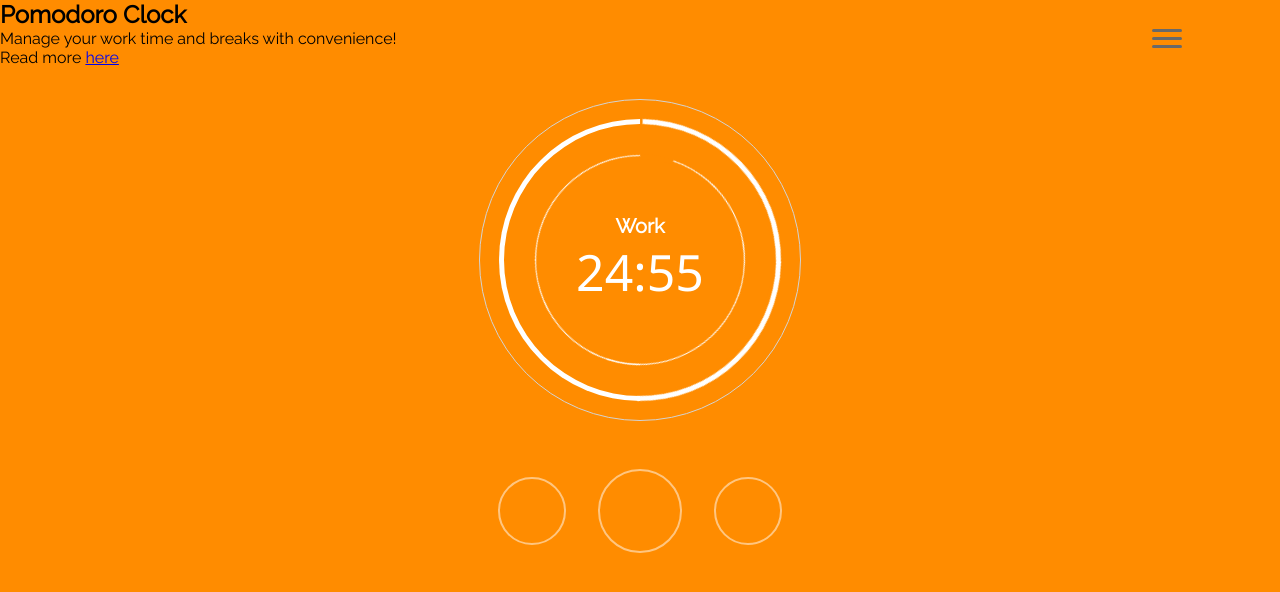
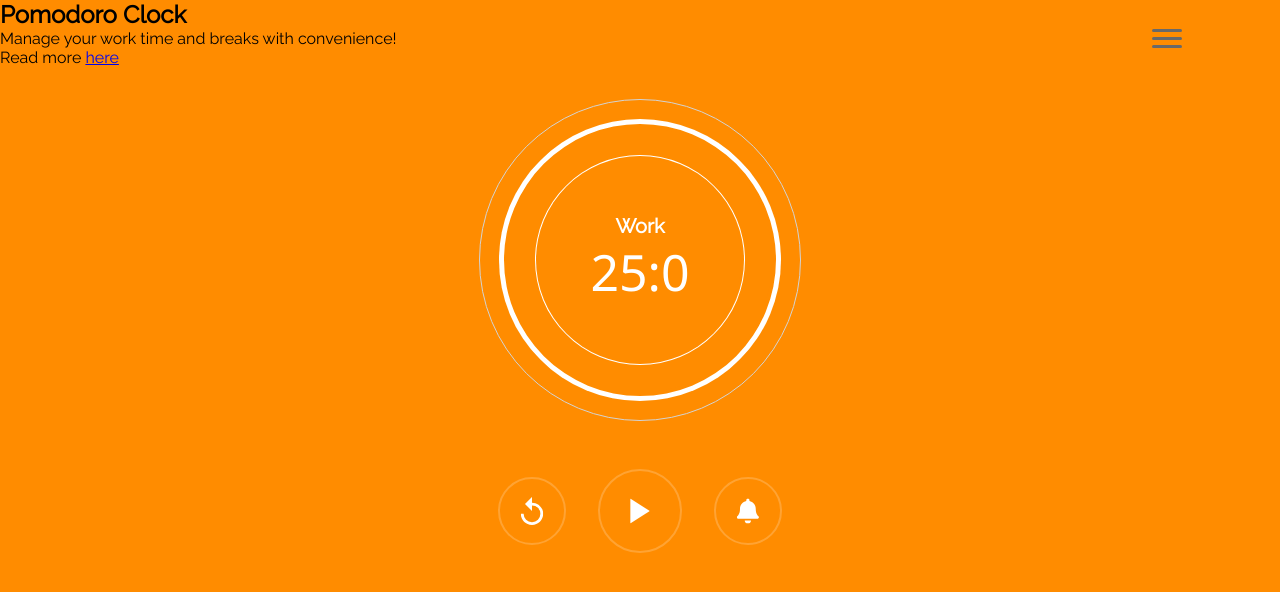
Before and after one commit to JayCodist/pomodoro-clock, a React app: page / in a window 1280 px wide. Built offline with nearby package versions, Linux system fonts and the light colour scheme.

Commit message:
added tooltips and moved state up -Johnson

```diff
--- a/src/components/Notifications.js
+++ b/src/components/Notifications.js
@@ -3,7 +3,13 @@ import React from 'react';
 
 export default props =>
 (
-	<div className={props.className} >
-
+	<div className={props.className} onClick={props.onClick} >
+		<span className="tooltiptext">{props.shouldAllowNotifs ? "Disable sounds" : "Enable sounds"}</span>
+		{
+			props.shouldAllowNotifs ?
+			(<svg height="18px" aria-hidden="true" focusable="false" data-prefix="fas" data-icon="bell" className="svg-inline--fa fa-bell fa-w-14" role="img" xmlns="http://www.w3.org/2000/svg" viewBox="0 0 448 512"><path fill="currentColor" d="M224 512c35.32 0 63.97-28.65 63.97-64H160.03c0 35.35 28.65 64 63.97 64zm215.39-149.71c-19.32-20.76-55.47-51.99-55.47-154.29 0-77.7-54.48-139.9-127.94-155.16V32c0-17.67-14.32-32-31.98-32s-31.98 14.33-31.98 32v20.84C118.56 68.1 64.08 130.3 64.08 208c0 102.3-36.15 133.53-55.47 154.29-6 6.45-8.66 14.16-8.61 21.71.11 16.4 12.98 32 32.1 32h383.8c19.12 0 32-15.6 32.1-32 .05-7.55-2.61-15.27-8.61-21.71z"></path></svg>)
+			:
+			(<svg height="18px" aria-hidden="true" focusable="false" data-prefix="fas" data-icon="bell-slash" className="svg-inline--fa fa-bell-slash fa-w-20" role="img" xmlns="http://www.w3.org/2000/svg" viewBox="0 0 640 512"><path fill="currentColor" d="M633.82 458.1l-90.62-70.05c.19-1.38.8-2.66.8-4.06.05-7.55-2.61-15.27-8.61-21.71-19.32-20.76-55.47-51.99-55.47-154.29 0-77.7-54.48-139.9-127.94-155.16V32c0-17.67-14.32-32-31.98-32s-31.98 14.33-31.98 32v20.84c-40.33 8.38-74.66 31.07-97.59 62.57L45.47 3.37C38.49-2.05 28.43-.8 23.01 6.18L3.37 31.45C-2.05 38.42-.8 48.47 6.18 53.9l588.35 454.73c6.98 5.43 17.03 4.17 22.46-2.81l19.64-25.27c5.42-6.97 4.17-17.02-2.81-22.45zM157.23 251.54c-8.61 67.96-36.41 93.33-52.62 110.75-6 6.45-8.66 14.16-8.61 21.71.11 16.4 12.98 32 32.1 32h241.92L157.23 251.54zM320 512c35.32 0 63.97-28.65 63.97-64H256.03c0 35.35 28.65 64 63.97 64z"></path></svg>)
+		}
 	</div>
 )
--- a/src/components/Reset.js
+++ b/src/components/Reset.js
@@ -3,7 +3,8 @@ import React from 'react';
 
 export default props =>
 (
-	<div className={props.className} >
-
+	<div className={props.className} onClick={props.onClick} >
+		<span className="tooltiptext">Reset current timer</span>
+		<svg width="16" height="20" xmlns="http://www.w3.org/2000/svg"><path d="M8 4.023c4.398 0 8 3.556 8 7.954 0 4.397-3.602 8-8 8s-8-3.603-8-8h2.012A5.97 5.97 0 0 0 8 17.965a5.97 5.97 0 0 0 5.988-5.988A5.97 5.97 0 0 0 8 5.988v4.024L2.994 5.006 8 0v4.023z" fill="#FFF" fillRule="nonzero"></path></svg>
 	</div>
 )
--- a/src/components/Start.js
+++ b/src/components/Start.js
@@ -3,7 +3,17 @@ import React from 'react';
 
 export default props =>
 (
-	<div className={props.className} style={{height: '5rem', width: '5rem'}}>
-
+	<div
+		className={props.className}
+		style={{height: '5rem', width: '5rem'}}
+		onClick={props.onClick}
+	>
+		<span id="start-tooltip" className="tooltiptext">{props.shouldShowPlay ? "Start current timer" : "Pause current timer"}</span>
+		{
+			props.shouldShowPlay ?
+			(<svg width="14" height="18" xmlns="http://www.w3.org/2000/svg"><path d="M0 0l14 9-14 9z" fill="#FFF" fillRule="nonzero"></path></svg>)
+			:
+			(<svg width="14" height="12" xmlns="http://www.w3.org/2000/svg"><path d="M8.016.016H12v13.968H8.016V.016zM0 13.984V.016h3.984v13.968H0z" fill="#FFF" fillRule="nonzero"></path></svg>)
+		}
 	</div>
 )
--- a/src/components/Timer.js
+++ b/src/components/Timer.js
@@ -4,14 +4,18 @@ import '../styles/Timer.css';
 
 export default props =>
 {
-	const [categoryName, setCategoryName] = React.useState("Work");
-	const [initialCategoryValue, setInitialCategoryValue] = React.useState(1500);
-	const [categoryValue, setCategoryValue] = React.useState(initialCategoryValue);
 	const [shouldShowColon, setShouldShowColon] = React.useState(true);
 	const [rotateAngleMain, setRotateAngleMain] = React.useState(45);
 	const [isSecondHalfMain, setIsSecondHalfMain] = React.useState(false);
 	const [rotateAngleInner, setRotateAngleInner] = React.useState(45);
 	const [isSecondHalfInner, setIsSecondHalfInner] = React.useState(false);
+	const {
+		categoryValue,
+		setCategoryValue,
+		initialCategoryValue,
+		categoryName,
+		shouldPlay
+	} = props;
 
 	const performCountdown = () =>
 	{
@@ -32,9 +36,9 @@ export default props =>
 		setCategoryValue(categoryValue - 1);
 	}
 
-	useInterval(() => performCountdown(), 1000);
+	useInterval(() => performCountdown(), shouldPlay ? 1000 : null);
 
-	useInterval(() => setShouldShowColon(!shouldShowColon), 500);
+	useInterval(() => setShouldShowColon(!shouldShowColon), shouldPlay ? 500 : null);
 
 	return (
 		<div id="countdown-container">
--- a/src/components/TimerSection.js
+++ b/src/components/TimerSection.js
@@ -22,6 +22,17 @@ const styles =
 
 export default props =>
 {
+	const {
+		shouldAllowNotifs,
+		shouldShowPlay,
+		togglePlayStatus,
+		toggleNotifStatus,
+		initialCategoryValue,
+		resetCategoryValue,
+		categoryValue,
+		setCategoryValue,
+		categoryName
+	} = props;
 	let width = props.isFullScreen ? '100%' : '60%';
 	return (
 	<section id="timer-section" style={{...styles.section, width: width}} >
@@ -31,11 +42,28 @@ export default props =>
 			Read more <a href="https://en.wikipedia.org/wiki/Pomodoro_Technique">here</a>
 		</p>
 		<section id="timer-container">
-			<Timer />
+			<Timer
+				initialCategoryValue={initialCategoryValue}
+				categoryValue={categoryValue}
+				setCategoryValue={setCategoryValue}
+				categoryName={categoryName}
+				shouldPlay={!shouldShowPlay}
+			/>
 			<section id="timer-controls" style={styles.timerControls} >
-				<Reset className="timer-controls-btn" />
-				<Start className="timer-controls-btn" />
-				<Notifications className="timer-controls-btn" />
+				<Reset
+					className="timer-controls-btn"
+					onClick={resetCategoryValue}
+				/>
+				<Start
+					className="timer-controls-btn"
+					shouldShowPlay={shouldShowPlay}
+					onClick={togglePlayStatus}
+				/>
+				<Notifications
+					onClick={toggleNotifStatus}
+					className="timer-controls-btn"
+					shouldAllowNotifs={shouldAllowNotifs}
+				/>
 			</section>
 		</section>
 	</section>)
--- a/src/index.js
+++ b/src/index.js
@@ -9,11 +9,57 @@ const App = props =>
 {
 	const [isFullScreen, setIsFullScreen] = React.useState(true);
 	const toggleFullScreen = () => setIsFullScreen(!isFullScreen);
+	const [shouldShowPlay, setShouldShowPlay] = React.useState(true);
+	const [shouldAllowNotifs, setShouldAllowNotifs] = React.useState(true);
+	const [initialCategoryValue, setInitialCategoryValue] = React.useState(1500);
+	const [categoryValue, setCategoryValue] = React.useState(initialCategoryValue);
+	const [categoryName, setCategoryName] = React.useState("Work");
+
+	const togglePlayStatus = () =>
+	{
+		setShouldShowPlay(!shouldShowPlay);
+	}
+
+	const changeInitialCategoryValue = newValue =>
+	{
+		if (newValue > 0)
+			setInitialCategoryValue(newValue);
+		else
+			setInitialCategoryValue(45);
+	}
+
+	const changeCategoryValue = newValue =>
+	{
+		if (newValue >= 0)
+			setCategoryValue(newValue)
+	}
+
+	const toggleNotifStatus = () =>
+	{
+		setShouldAllowNotifs(!shouldAllowNotifs);
+	}
+
 	return (
 	<main id="container">
- 		<TimerSection isFullScreen={isFullScreen}  />
- 		<Hamburger active={!isFullScreen} toggleFullScreen={toggleFullScreen} />
- 		<Settings isFullScreen={isFullScreen} />
+ 		<TimerSection
+ 			isFullScreen={isFullScreen}
+ 			shouldAllowNotifs={shouldAllowNotifs}
+ 			shouldShowPlay={shouldShowPlay}
+ 			toggleNotifStatus={toggleNotifStatus}
+ 			togglePlayStatus={togglePlayStatus}
+ 			initialCategoryValue={initialCategoryValue}
+ 			categoryValue={categoryValue}
+ 			setCategoryValue={setCategoryValue}
+ 			categoryName={categoryName}
+ 			resetCategoryValue={() => changeCategoryValue(initialCategoryValue) }
+ 		/>
+ 		<Hamburger
+ 			active={!isFullScreen}
+ 			toggleFullScreen={toggleFullScreen}
+ 		/>
+ 		<Settings
+ 			isFullScreen={isFullScreen}
+ 		/>
  	</main>);
 }
 
--- a/src/styles/TimerSection.css
+++ b/src/styles/TimerSection.css
@@ -6,12 +6,63 @@
 	justify-content: center;
 	height: 4rem;
 	width: 4rem;
-	border: 2px solid rgba(255, 255, 255, 0.5);
+	border: 2px solid rgba(255, 255, 255, 0.2);
 	border-radius: 100%;
 	margin: 1rem;
 	cursor: pointer;
+	transition: 0.4s ease-out;
+	position: relative;
+}
+.timer-controls-btn:hover
+{
+	border: 2px white solid;
+	background-color: rgba(255, 255, 255, 0.3);
+}
+.timer-controls-btn .tooltiptext
+{
+	opacity: 0;
+	width: 120px;
+	background-color: black;
+	color: #fff;
+	text-align: center;
+	padding: 5px 0;
+	font-size: 12px;
+	border-radius: 6px;
+	left: -40%;
+	top: -10%;
+	overflow: hidden;
+
+	position: absolute;
+	z-index: 1;
+	transition: 0.4s ease;
+}
+.timer-controls-btn .tooltiptext::after
+{
+	content: " hdsg";
+	position: absolute;
+	left: 110%;
+	top: 110%;
+	border: 8px black solid;
+	border-color: transparent black transparent transparent;
+}
+.timer-controls-btn:hover .tooltiptext
+{
+	opacity: 100;
+	top: -55%;
+}
+.timer-controls-btn .tooltiptext:hover
+{
+	opacity: 0;
+	top: -10%;
 }
 .timer-controls-btn > *
 {
 	align-self: center;
+	color: white;
+	font-size: 28px;
+	transform: scale(1.4);
 }
+#start-tooltip
+{
+	left: -20% !important;
+}
--- a/src/utils/useInterval.js
+++ b/src/utils/useInterval.js
@@ -1,4 +1,4 @@
-import React, { useEffect, useRef } from 'react';
+import { useEffect, useRef } from 'react';
 
 export default (callback, delay) =>
 {
```
Also changed, not shown: public/images/reset-icon.png (deleted), 1 other file.
